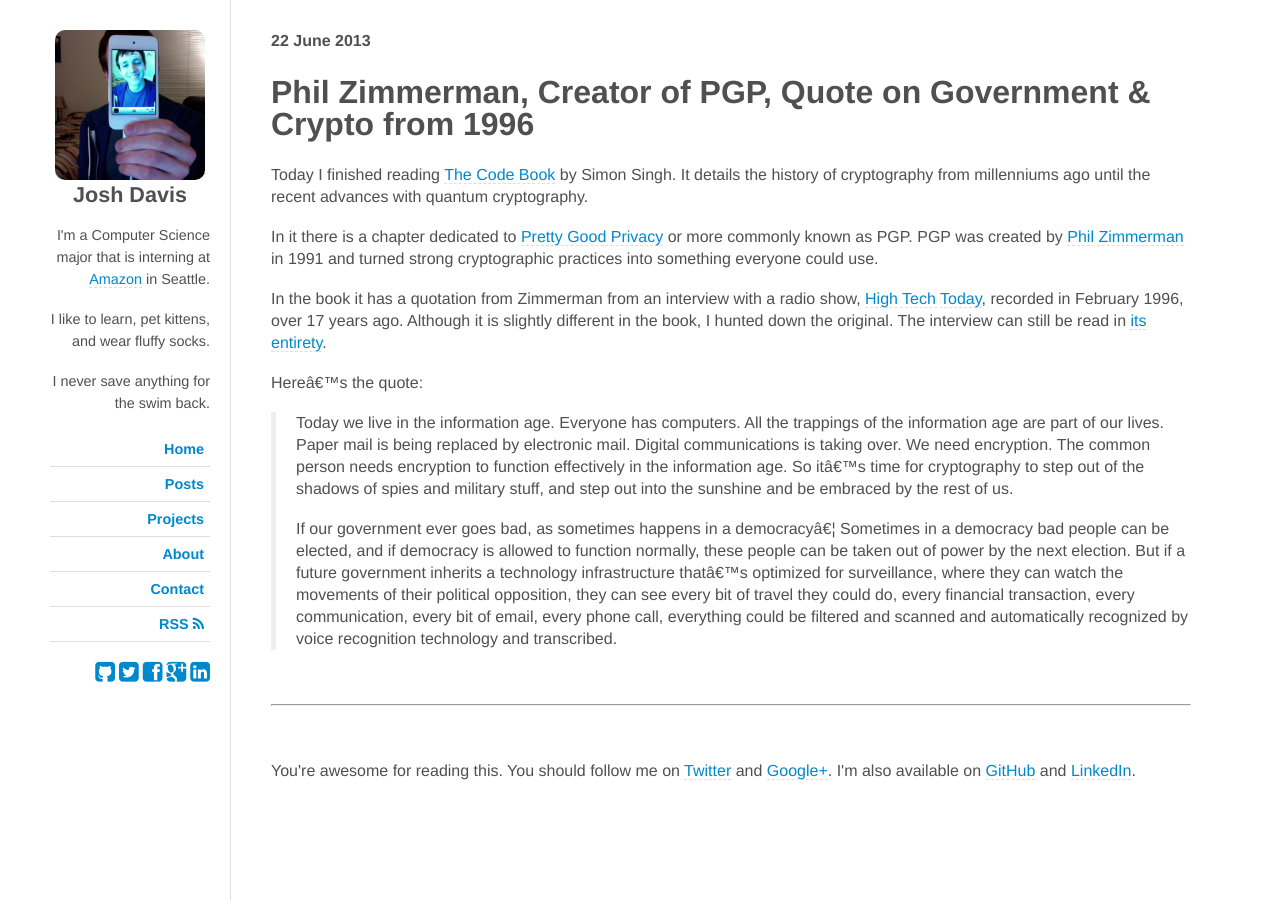
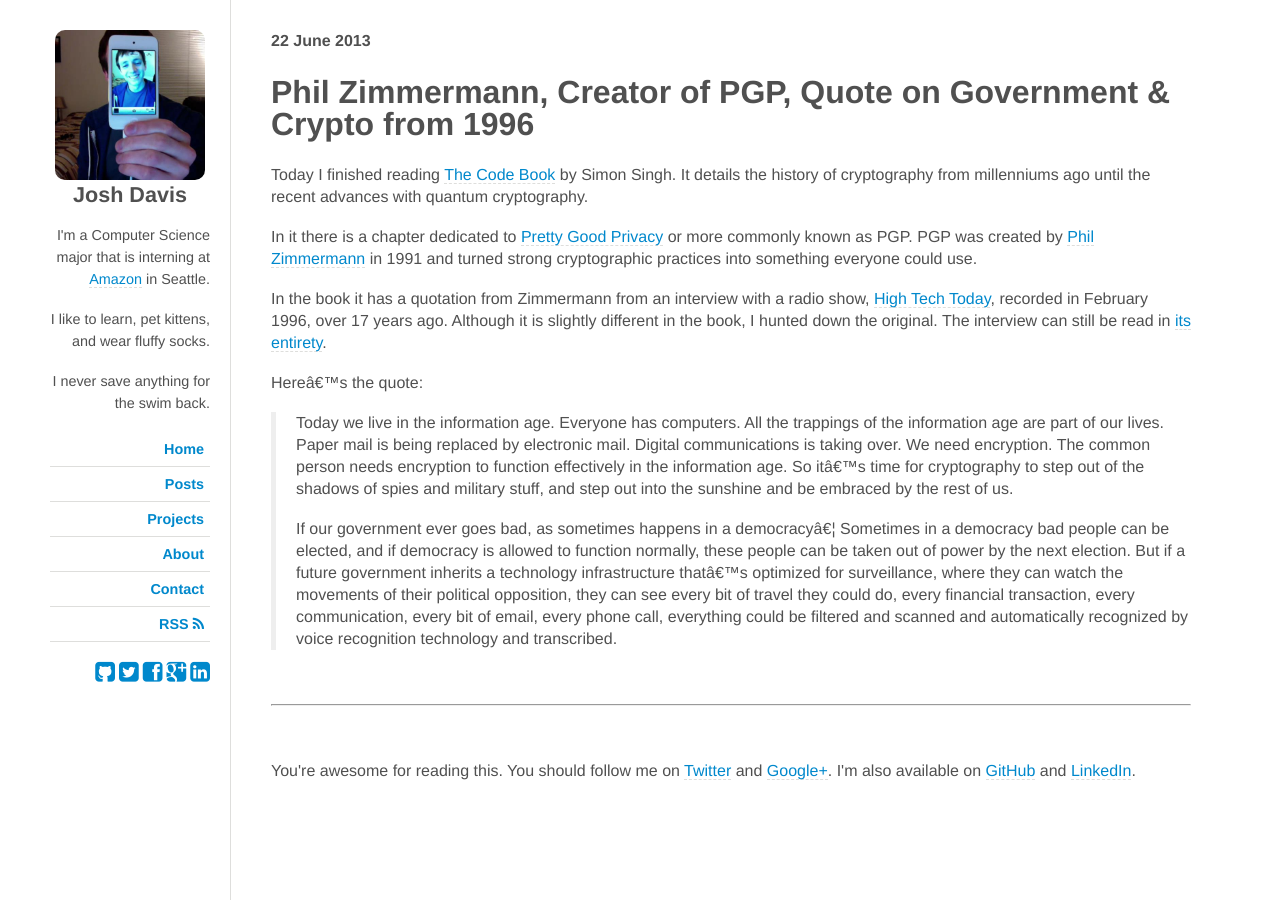
Before and after one commit to jdavis/jdavis.github.com, a Jekyll site: the page built from _posts/2013-06-22-phil-zimmerman-creator-of-pgp-quote-on-government-and-crypto-from-1996.md, in a window 1280 px wide. Built offline with Jekyll 4.4.1, drawn with Linux system fonts in a browser that asks for light colours; some web fonts are replaced; Markdown is read by kramdown in place of the engine named in the settings.

Commit message:
Fix Zimmermann's name
HOW DID I MISS THE TWO FREAKING N'S?!

```diff
--- a/_posts/2013-06-22-phil-zimmerman-creator-of-pgp-quote-on-government-and-crypto-from-1996.md
+++ b/_posts/2013-06-22-phil-zimmerman-creator-of-pgp-quote-on-government-and-crypto-from-1996.md
@@ -1,6 +1,6 @@
 ---
 layout: post
-title: Phil Zimmerman, Creator of PGP, Quote on Government & Crypto from 1996
+title: Phil Zimmermann, Creator of PGP, Quote on Government & Crypto from 1996
 css:
     - /css/code.css
 ---
@@ -13,10 +13,10 @@
 quantum cryptography.
 
 In it there is a chapter dedicated to [Pretty Good Privacy][pgp] or more
-commonly known as PGP. PGP was created by [Phil Zimmerman][zimm] in 1991 and turned
+commonly known as PGP. PGP was created by [Phil Zimmermann][zimm] in 1991 and turned
 strong cryptographic practices into something everyone could use.
 
-In the book it has a quotation from Zimmerman from an interview with a radio
+In the book it has a quotation from Zimmermann from an interview with a radio
 show, [High Tech Today][radio], recorded in February 1996, over 17 years ago.
 Although it is slightly different in the book, I hunted down the original. The
 interview can still be read in [its entirety][interview].
```
